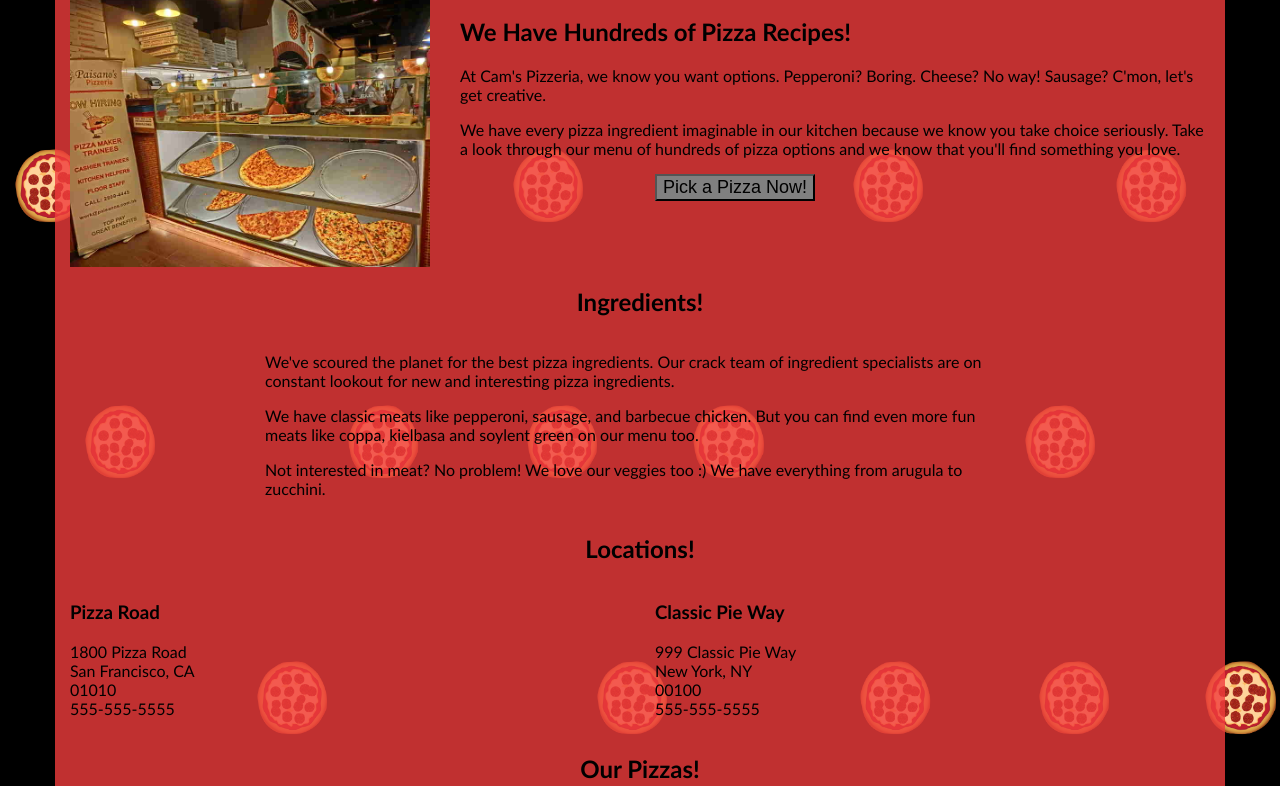
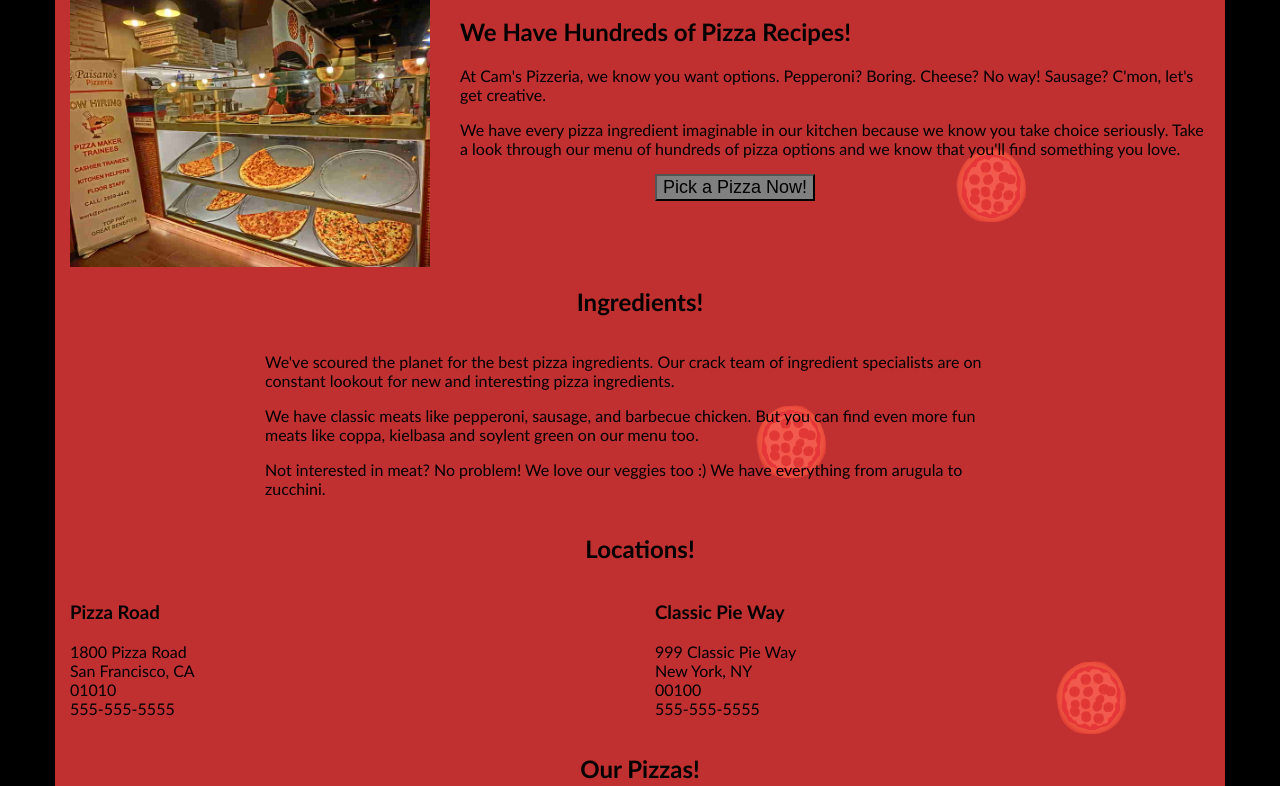
Before and after one commit to AnfernyQiu/MobilePlatform, a website: page src/views/pizza.html in a window 1280 px wide. Shown: the part 120-906 px from the top of the page. Drawn offline with Linux system fonts and the light colour scheme.

Commit message:
With some bugs.

```diff
--- a/src/views/css/style.css
+++ b/src/views/css/style.css
@@ -1,6 +1,7 @@
 /** {
   outline: 1px solid red !important;
 }*/
+
 * {
     -webkit-box-sizing: border-box;
     -moz-box-sizing: border-box;
@@ -33,6 +34,7 @@ form {
     position: fixed;
     width: 256px;
     z-index: -1;
+    will-change: transform;
 }
 
 .randomPizzaContainer {
@@ -43,7 +45,7 @@ form {
 .randomPizzaContainer:after {
     content: "";
     display: table;
-  clear:both;
+    clear: both;
 }
 
 .container {
--- a/src/views/js/main.js
+++ b/src/views/js/main.js
@@ -503,10 +503,18 @@ function updatePositions() {
   window.performance.mark("mark_start_frame");
 
   var items = document.querySelectorAll('.mover');
-  for (var i = 0; i < items.length; i++) {
-    var phase = Math.sin((document.body.scrollTop / 1250) + (i % 5));
-    items[i].style.left = items[i].basicLeft + 100 * phase + 'px';
+    var scrollArray=[];
+    var top=document.body.scrollTop;
+    var phase;
+  for (var i = 0; i < 5; i++) {
+      scrollArray.push(Math.sin(top/1250)+i);
   }
+
+    for(var i=0;i<items.length;i++){
+        phase=scrollArray[i%5];
+        items[i].style.transform = 'translateX('+items[i].basicLeft + 100 * phase + 'px)';
+    }
+
 
   // User Timing API to the rescue again. Seriously, it's worth learning.
   // Super easy to create custom metrics.
```
Also changed, not shown: dist/views/css/style.css, dist/views/js/main.js. Lines whose indentation alone changed are shown as unchanged.
